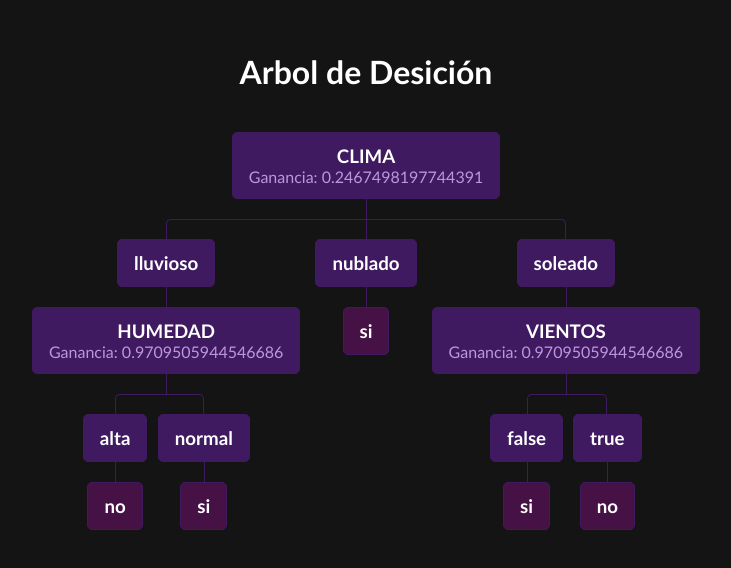
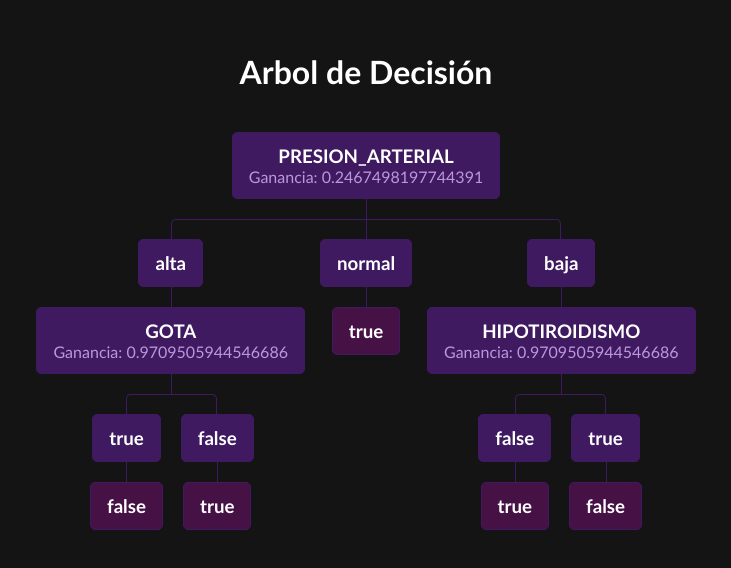
Before and after one commit to universidad-trabajos-laboratorio/Arbol-de-Decision, a plain HTML site: page index.html in a window 1280 px wide. Shown: the part 128-696 px from the top of the page, without its empty margins (274-1005 px from the left). Drawn offline with Linux system fonts and the light colour scheme.

Commit message:
second commit

```diff
--- a/dataTable.js
+++ b/dataTable.js
@@ -47,7 +47,7 @@ const tabla2 = {
     ]
 }
 
-const data = tabla1;
+const data = tabla2;
 let fields = data.fields;
 const optionsObject = data.optionsObject;
 const nameFieldObjective = data.nameFieldObjective
--- a/index.html
+++ b/index.html
@@ -10,7 +10,7 @@
 </head>
 
 <body>
-    <h1>Arbol de Desición</h1>
+    <h1>Arbol de Decisión</h1>
     <div id="container">
     </div>
 
```
